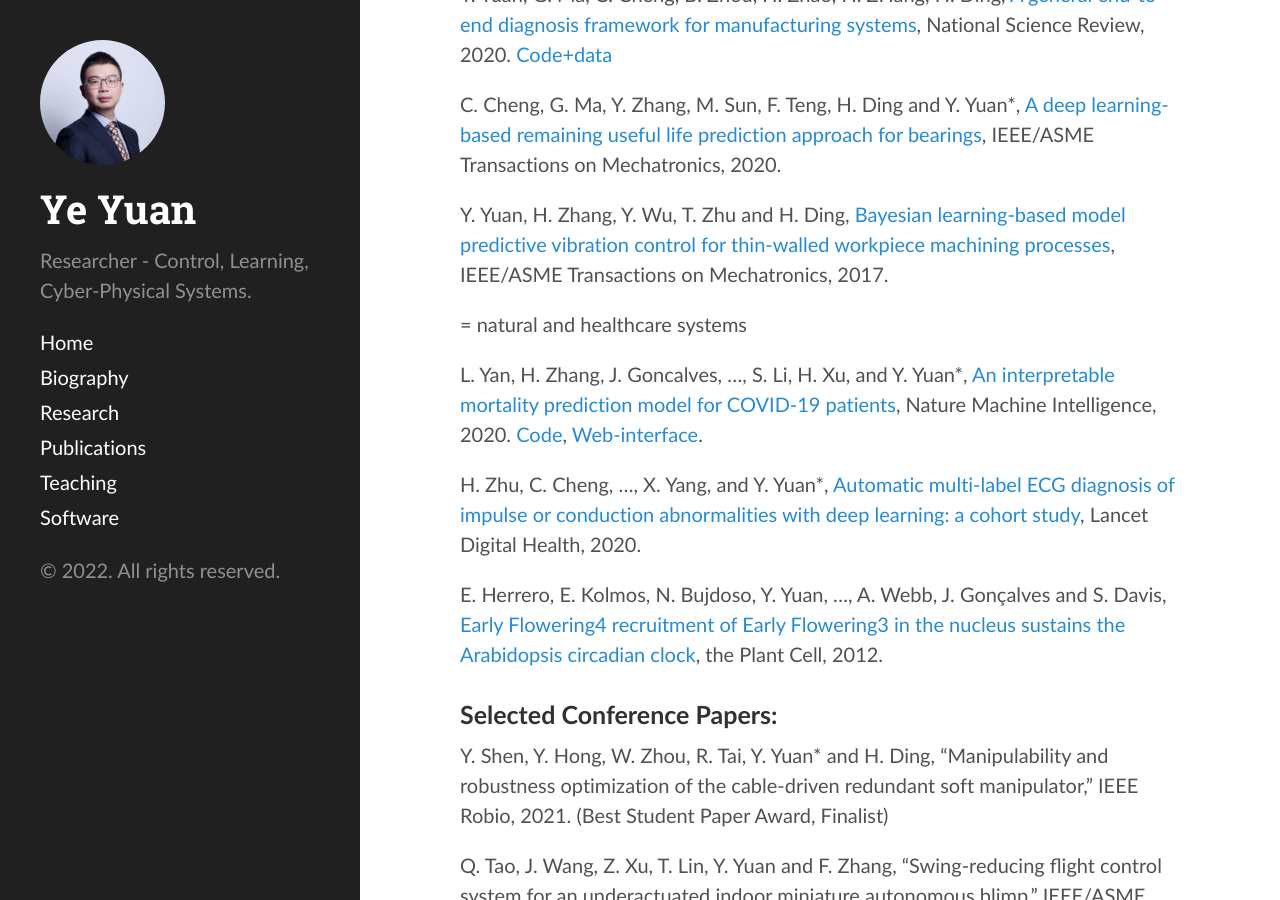
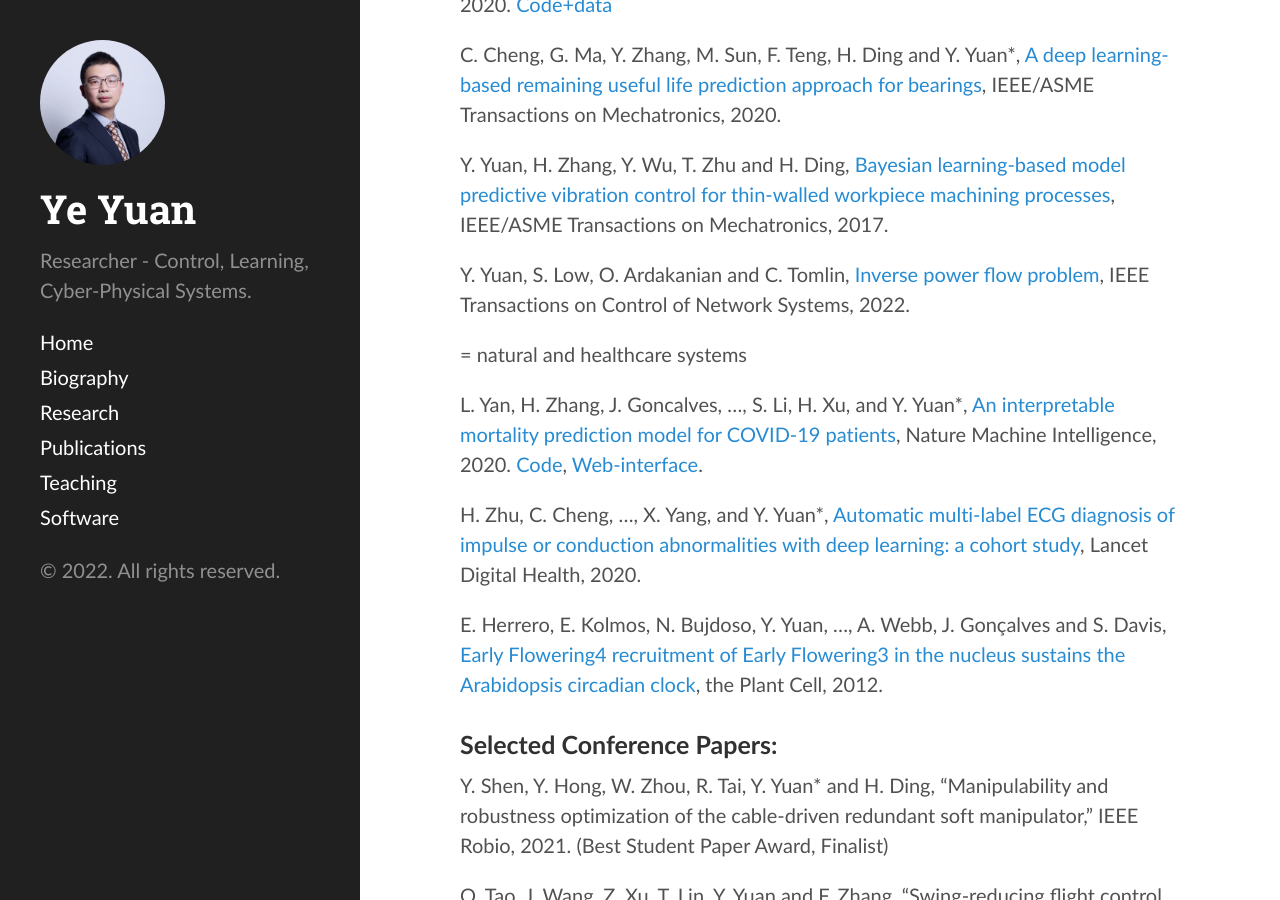
Before and after one commit to yy311/yy311.github.io, a Jekyll site: the page built from publication.md, in a window 1280 px wide and 900 px high, scrolled down 1244 px. Built offline with Jekyll 4.4.1, drawn with Linux system fonts in a browser that asks for light colours; some of the changed text lies outside the part shown.

Commit message:
Update publication.md

```diff
--- a/publication.md
+++ b/publication.md
@@ -46,6 +42,9 @@ C. Cheng, G. Ma, Y. Zhang, M. Sun, F. Teng, H. Ding and Y. Yuan*, [A deep learni
 
 Y. Yuan, H. Zhang, Y. Wu, T. Zhu and H. Ding, [Bayesian learning-based model predictive vibration control for thin-walled workpiece machining processes](https://ieeexplore.ieee.org/document/7676308), IEEE/ASME Transactions on Mechatronics, 2017.
 
+Y. Yuan, S. Low, O. Ardakanian and C. Tomlin, [Inverse power flow problem](https://arxiv.org/abs/1610.06631), IEEE Transactions on Control of Network Systems, 2022.
+
+
 = natural and healthcare systems
 
 L. Yan, H. Zhang, J. Goncalves, ..., S. Li, H. Xu, and Y. Yuan*, [An interpretable mortality prediction model for COVID-19 patients]( https://doi.org/10.1038/s42256-020-0180-7), Nature Machine Intelligence, 2020. [Code](https://github.com/HAIRLAB/Pre_Surv_COVID_19), [Web-interface](http://silkworm.xin:8084">web interface).
```
Also changed, not shown: other parts of publication.md (+0 -4 lines).
